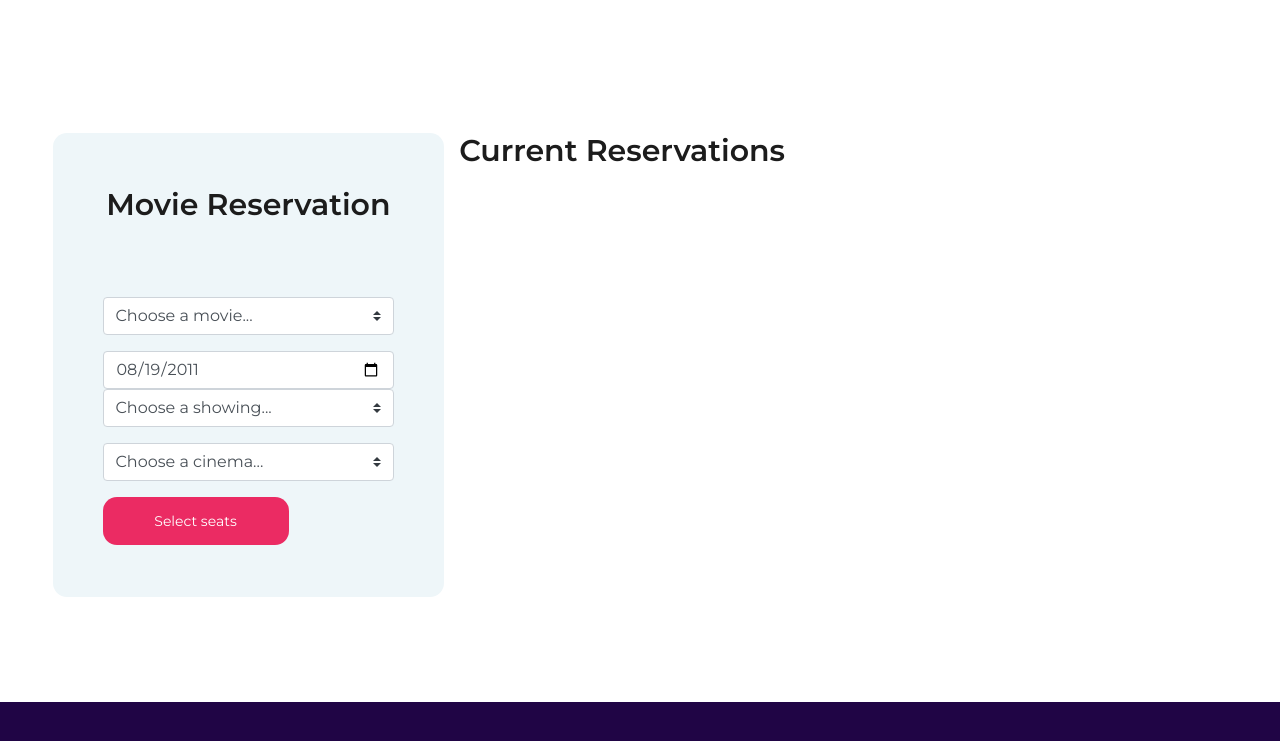
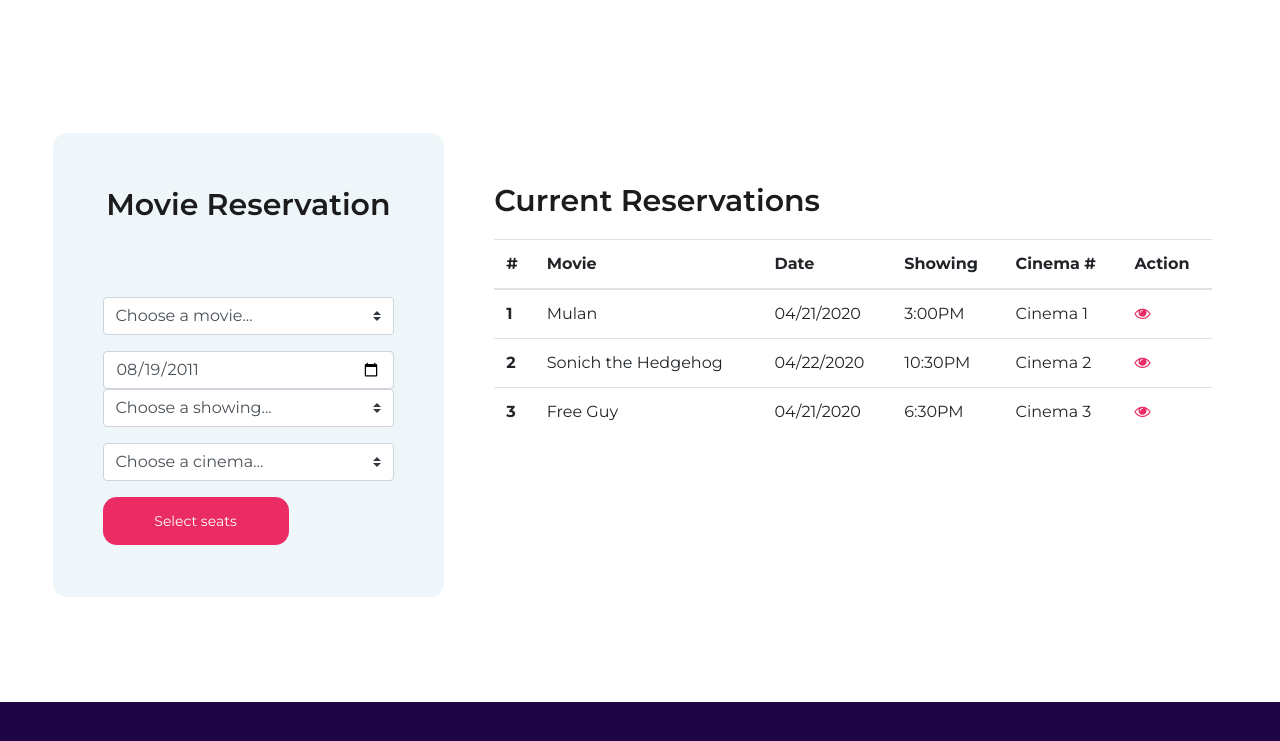
Before and after one commit to ACTIONB34/MRS_Baritugo_Paradela, a plain HTML site: page reservation.html in a window 1280 px wide. Shown: the part 577-1318 px from the top of the page. Drawn offline with Linux system fonts and the light colour scheme.

Commit message:
Updated files
>added something for custom.css
>table and modal for reservation.html
>made table responsive for seats.html

```diff
--- a/css/custom.css
+++ b/css/custom.css
@@ -31,6 +31,10 @@
 .reservation-item i {
 	color: #eb2b63;
 	font-size: 50px;
+}
+
+.reservation-action {
+	color:#eb2b63;
 }
 
 
--- a/reservation.html
+++ b/reservation.html
@@ -145,8 +145,83 @@
 				</div>
 
 
-				<div class="col-lg-8">
-					<h3>Current Reservations</h3>
+				<div class="col-lg-8"  style="padding-top: 20px; padding-left: 50px;">
+					<h3 style="padding-top: 30px; padding-bottom: 20px;">Current Reservations</h3>
+					<div class="table-responsive">
+					  <table class="table table-hover">
+						  <thead>
+						    <tr>
+						      <th scope="col">#</th>
+						      <th scope="col">Movie</th>
+						      <th scope="col">Date</th>
+						      <th scope="col">Showing</th>
+						      <th scope="col">Cinema #</th>
+						      <th scope="col">Action</th>
+						    </tr>
+						  </thead>
+						  <tbody>
+						    <tr>
+						      <th scope="row">1</th>
+						      <td>Mulan</td>
+						      <td>04/21/2020</td>
+						      <td>3:00PM</td>
+						      <td>Cinema 1</td>
+						      <td>
+								<!-- Trigger modal -->
+						      	<a href class="reservation-action" data-toggle="modal" data-target="#exampleModalLong"><i class="fa fa-eye"></i></a>
+
+						      	<!-- Modal -->
+								<div class="modal fade" id="exampleModalLong" tabindex="-1" role="dialog" aria-labelledby="exampleModalLongTitle" aria-hidden="true">
+								  <div class="modal-dialog" role="document">
+								    <div class="modal-content">
+								      <div class="modal-header">
+								        <h5 class="modal-title" id="exampleModalLongTitle">Reservation Detail</h5>
+								        <button type="button" class="close" data-dismiss="modal" aria-label="Close">
+								          <span aria-hidden="true">&times;</span>
+								        </button>
+								      </div>
+								      <div class="modal-body">
+								        ...
+								      </div>
+								      <div class="modal-footer">
+								        <button type="button" class="btn btn-secondary" data-dismiss="modal">Close</button>
+								        <button type="button" class="btn btn-primary">Save changes</button>
+								      </div>
+								    </div>
+								  </div>
+								</div>
+
+						      </td>
+
+
+
+						    </tr>
+						    <tr>
+						      <th scope="row">2</th>
+						      <td>Sonich the Hedgehog</td>
+						      <td>04/22/2020</td>
+						      <td>10:30PM</td>
+						      <td>Cinema 2</td>
+						      <td>
+								<!-- Trigger modal -->
+						      	<a href class="reservation-action" data-toggle="modal" data-target="#exampleModalLong"><i class="fa fa-eye"></i></a>
+						      </td>
+						    </tr>
+						    <tr>
+						      <th scope="row">3</th>
+						      <td>Free Guy</td>
+						      <td>04/21/2020</td>
+						      <td>6:30PM</td>
+						      <td>Cinema 3</td>
+						      <td>
+								<!-- Trigger modal -->
+						      	<a href class="reservation-action" data-toggle="modal" data-target="#exampleModalLong"><i class="fa fa-eye"></i></a>
+						      </td>
+						    </tr>
+						  </tbody>
+
+					  </table>
+					</div>
 				</div>
 
 			</div>
```
Also changed, not shown: seats.html (+1 -1 lines).
